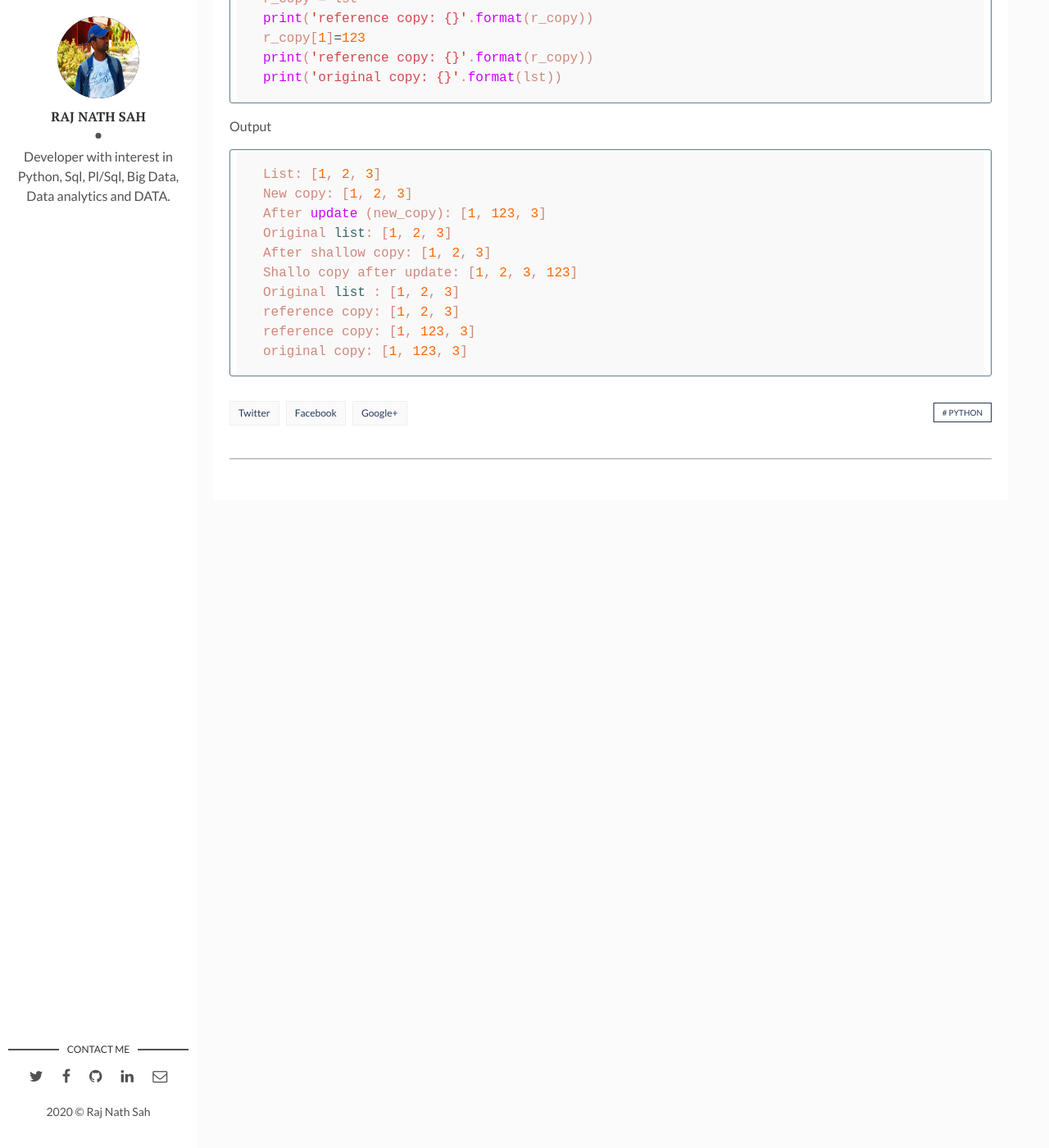
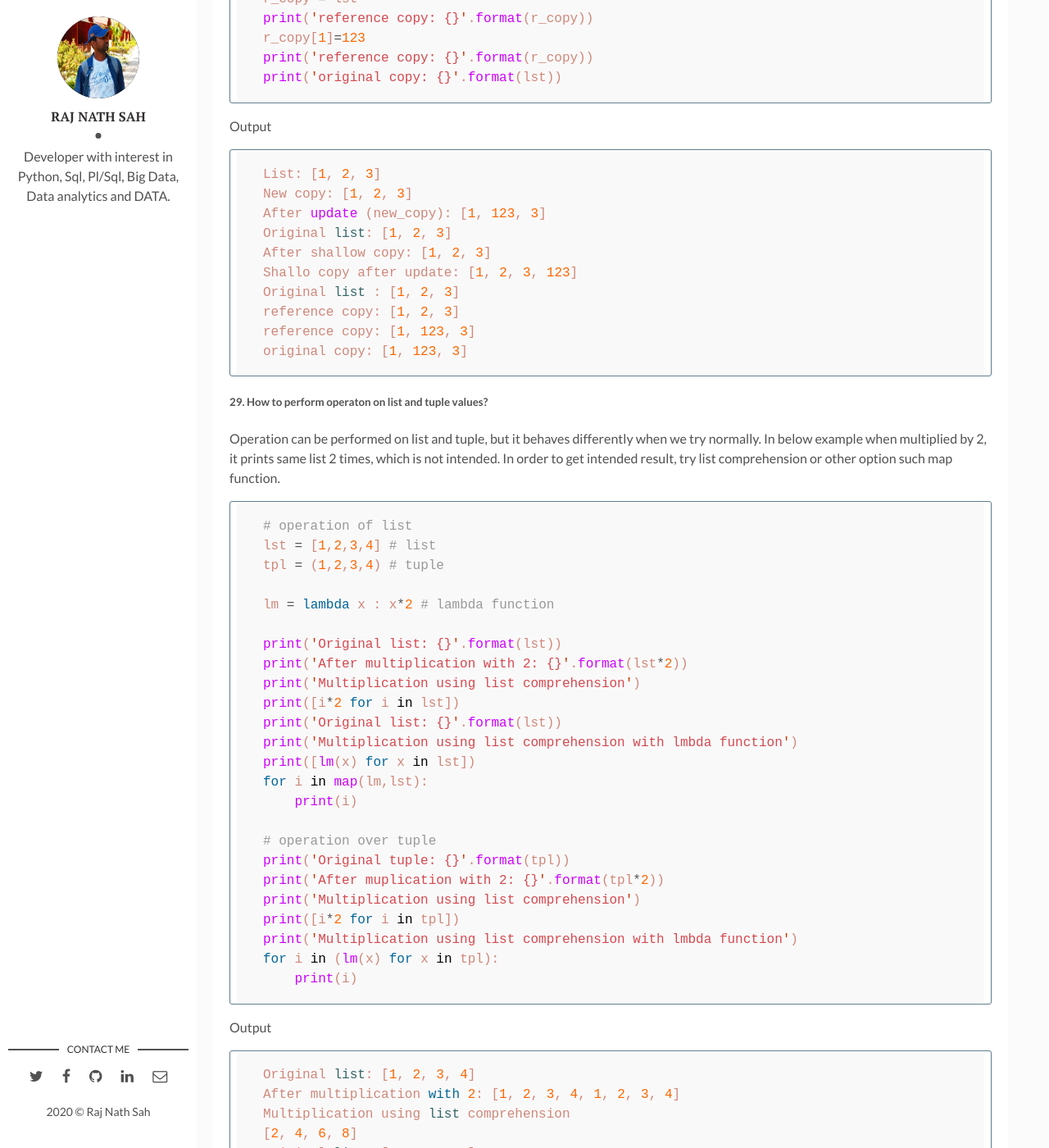
Before and after one commit to rajnathsah/rajnathsah.github.io, a Jekyll site: the page built from _posts/2019-11-17-python-questions.md, in a window 1280 px wide and 1400 px high, scrolled down 17203 px. Shown: the whole window at 82% size. Built offline with Jekyll 4.4.1, drawn with Linux system fonts in a browser that asks for light colours; comment, search, counter and statistics services are not loaded; before the commit the page ends 17833 px from its top, so only the background shows below that; some of the changed text lies outside the part shown.

Commit message:
Update 2019-11-17-python-questions.md

````diff
--- a/_posts/2019-11-17-python-questions.md
+++ b/_posts/2019-11-17-python-questions.md
@@ -639,3 +639,55 @@ reference copy: [1, 2, 3]
 reference copy: [1, 123, 3]
 original copy: [1, 123, 3]
 ```
+
+##### 29. How to perform operaton on list and tuple values?
+Operation can be performed on list and tuple, but it behaves differently when we try normally. In below example when multiplied by 2, it prints same list 2 times, which is not intended. In order to get intended result, try list comprehension or other option such map function.
+```python
+# operation of list
+lst = [1,2,3,4] # list
+tpl = (1,2,3,4) # tuple
+
+lm = lambda x : x*2 # lambda function
+
+print('Original list: {}'.format(lst))
+print('After multiplication with 2: {}'.format(lst*2))
+print('Multiplication using list comprehension')
+print([i*2 for i in lst])
+print('Original list: {}'.format(lst))
+print('Multiplication using list comprehension with lmbda function')
+print([lm(x) for x in lst])
+for i in map(lm,lst):
+    print(i)
+
+# operation over tuple
+print('Original tuple: {}'.format(tpl))
+print('After muplication with 2: {}'.format(tpl*2))
+print('Multiplication using list comprehension')
+print([i*2 for i in tpl])
+print('Multiplication using list comprehension with lmbda function')
+for i in (lm(x) for x in tpl):
+    print(i)
+```
+Output
+```python
+Original list: [1, 2, 3, 4]
+After multiplication with 2: [1, 2, 3, 4, 1, 2, 3, 4]
+Multiplication using list comprehension
+[2, 4, 6, 8]
+Original list: [1, 2, 3, 4]
+Multiplication using list comprehension with lmbda function
+[2, 4, 6, 8]
+2
+4
+6
+8
+Original tuple: (1, 2, 3, 4)
+After muplication with 2: (1, 2, 3, 4, 1, 2, 3, 4)
+Multiplication using list comprehension
+[2, 4, 6, 8]
+Multiplication using list comprehension with lmbda function
+2
+4
+6
+8
+```
````
